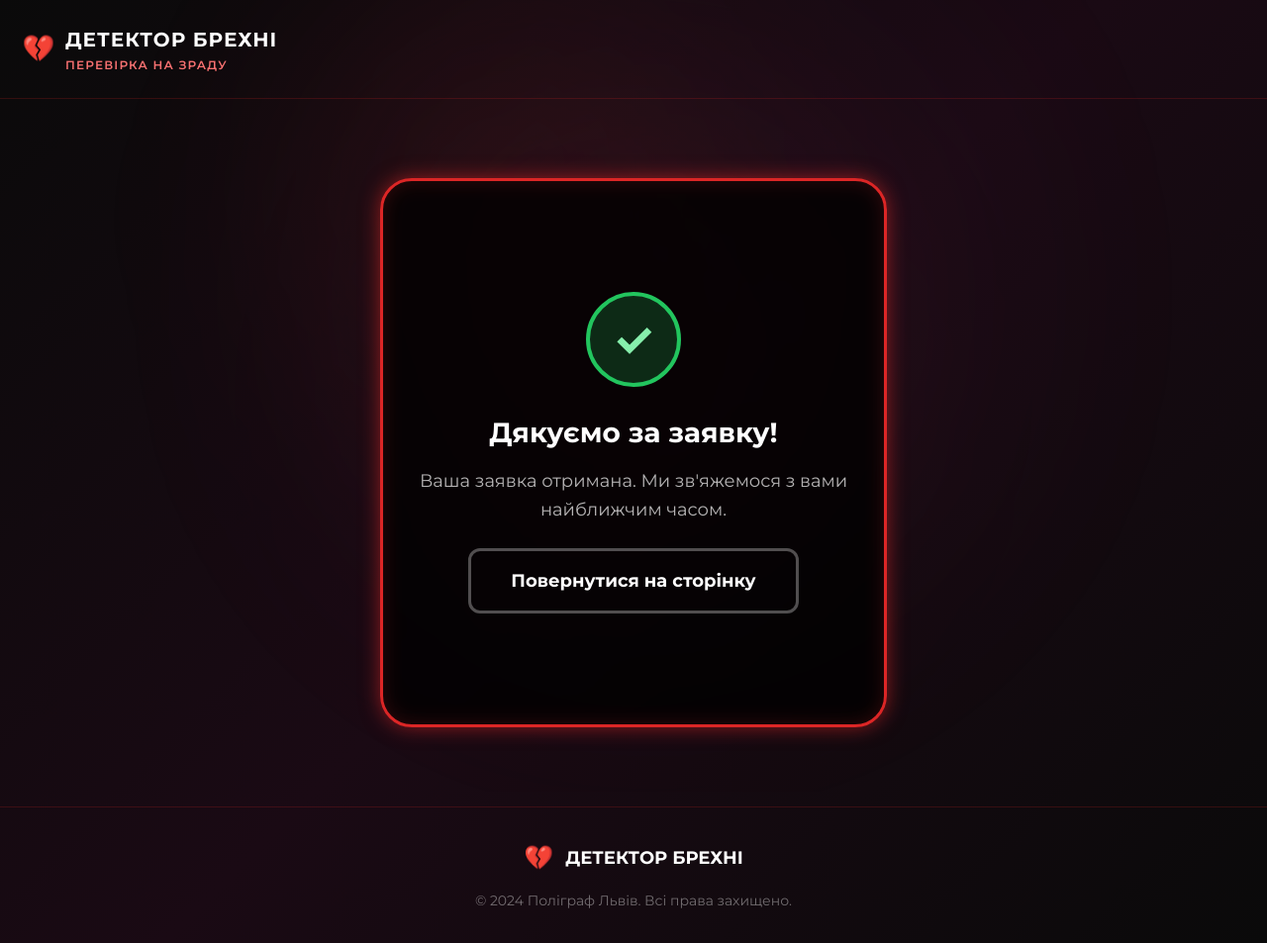
After one commit to BonisOleg/PoligraphNew, a Django app: page /perevirka-na-zradu/thank-you/ in a window 1280 px wide. The commit adds this page. Shown: the whole page at 99% size. Run offline with Django 4.2, Linux system fonts and the light colour scheme.

Commit message:
Landing TY

```diff
--- a/pages/urls.py
+++ b/pages/urls.py
@@ -14,8 +14,10 @@ urlpatterns = [
     path('consultation/', views.consultation_view, name='consultation'),
     path('perevirka-na-zradu/', views.infidelity_landing_view, name='infidelity_landing'),
     path('perevirka-na-zradu/submit/', views.infidelity_form_submit, name='infidelity_submit'),
+    path('perevirka-na-zradu/thank-you/', views.infidelity_thanks_view, name='infidelity_thanks'),
     path('korporatyvni-poslugy/', views.corporate_landing_view, name='corporate_landing'),
     path('korporatyvni-poslugy/submit/', views.corporate_form_submit, name='corporate_submit'),
+    path('korporatyvni-poslugy/thank-you/', views.corporate_thanks_view, name='corporate_thanks'),
     path('legal/<slug:slug>/', views.legal_document_view, name='legal'),
     path('health/', views.health_check, name='health'),
     path('favicon.ico', views.favicon_view, name='favicon'),
--- a/pages/views.py
+++ b/pages/views.py
@@ -515,3 +515,35 @@ def corporate_form_submit(request):
         logger.error(f'Error in corporate_form_submit: {e}')
         logger.error(traceback.format_exc())
         return JsonResponse({'success': False, 'error': 'Server error'}, status=500)
+
+
+def corporate_thanks_view(request):
+    """Thank You сторінка після відправки форми з корпоративного лендінгу (для Google Analytics)."""
+    try:
+        context = {
+            'title': 'Дякуємо за заявку | Поліграф Львів - Корпоративні послуги',
+            'phone': '+38 (067) 524-33-54',
+            'specialist_name': 'Керезвас Юліана Георгіївна',
+            'specialist_title': 'Поліграфолог, керівник представництва НАПУ',
+        }
+        return render(request, 'corporate_thanks.html', context)
+    except Exception as e:
+        logger.error(f'Error in corporate_thanks_view: {e}')
+        logger.error(traceback.format_exc())
+        return HttpResponseServerError(f'Server error: {str(e)}')
+
+
+def infidelity_thanks_view(request):
+    """Thank You сторінка після відправки форми з лендінгу перевірки на зраду (для Google Analytics)."""
+    try:
+        context = {
+            'title': 'Дякуємо за заявку | Перевірка на зраду | Детектор брехні Львів',
+            'phone': '+38 (067) 524-33-54',
+            'specialist_name': 'Керезвас Юліана Георгіївна',
+            'specialist_title': 'Керівниця представництва Національної асоціації поліграфологів України у Львівській області',
+        }
+        return render(request, 'infidelity_thanks.html', context)
+    except Exception as e:
+        logger.error(f'Error in infidelity_thanks_view: {e}')
+        logger.error(traceback.format_exc())
+        return HttpResponseServerError(f'Server error: {str(e)}')
--- a/static/css/infidelity-landing.css
+++ b/static/css/infidelity-landing.css
@@ -1076,3 +1076,20 @@ body {
         width: 100%;
     }
 }
+
+/* ============================================================================
+   Thank You page (infidelity)
+   ============================================================================ */
+.infidelity-form-section--thanks {
+    min-height: 60vh;
+    display: flex;
+    align-items: center;
+}
+.infidelity-form__success--page {
+    margin: 2rem 0;
+}
+.infidelity-form__success-back {
+    display: inline-block;
+    margin-top: 1.5rem;
+    text-decoration: none;
+}
--- a/static/js/corporate-landing.js
+++ b/static/js/corporate-landing.js
@@ -54,9 +54,8 @@ async function handleFormSubmit(event) {
         const data = await response.json();
 
         if (data.success) {
-            // Успіх!
-            hideForm();
-            showSuccessMessage();
+            window.location.href = '/korporatyvni-poslugy/thank-you/';
+            return;
         } else {
             // Помилка валідації або серверна помилка
             if (data.errors) {
--- a/static/js/infidelity-landing.js
+++ b/static/js/infidelity-landing.js
@@ -59,9 +59,8 @@ async function handleFormSubmit(event) {
         const data = await response.json();
 
         if (data.success) {
-            // Успіх!
-            hideForm();
-            showSuccessMessage();
+            window.location.href = '/perevirka-na-zradu/thank-you/';
+            return;
         } else {
             // Помилка валідації або серверна помилка
             if (data.errors) {
--- /dev/null
+++ b/templates/infidelity_thanks.html
@@ -0,0 +1,66 @@
+{% load static %}<!DOCTYPE html>
+<html lang="uk" class="h-full">
+<head>
+    <meta charset="UTF-8">
+    <meta name="viewport" content="width=device-width, initial-scale=1.0">
+    <title>{{ title }}</title>
+    <meta name="description" content="Дякуємо за заявку. Ми зв'яжемося з вами найближчим часом. Перевірка на зраду - детектор брехні Львів.">
+    <meta name="robots" content="noindex, follow">
+    <link rel="preconnect" href="https://fonts.googleapis.com">
+    <link rel="preconnect" href="https://fonts.gstatic.com" crossorigin>
+    <link href="https://fonts.googleapis.com/css2?family=Montserrat:wght@400;500;600;700;800&display=swap" rel="stylesheet">
+    <link rel="stylesheet" href="{% static 'css/infidelity-landing.css' %}">
+    {% csrf_token %}
+</head>
+<body class="infidelity-body">
+    <div class="infidelity-wrapper">
+        <div class="infidelity-background">
+            <div class="infidelity-background__glow infidelity-background__glow--1"></div>
+            <div class="infidelity-background__glow infidelity-background__glow--2"></div>
+            <div class="infidelity-background__glow infidelity-background__glow--3"></div>
+        </div>
+
+        <nav class="infidelity-nav">
+            <div class="infidelity-nav__container">
+                <div class="infidelity-nav__brand">
+                    <span class="infidelity-nav__emoji">💔</span>
+                    <div>
+                        <span class="infidelity-nav__title">ДЕТЕКТОР БРЕХНІ</span>
+                        <span class="infidelity-nav__subtitle">ПЕРЕВІРКА НА ЗРАДУ</span>
+                    </div>
+                </div>
+                <a href="tel:{{ phone }}" class="infidelity-nav__phone">
+                    <svg class="infidelity-nav__phone-icon" fill="none" stroke="currentColor" viewBox="0 0 24 24">
+                        <path stroke-linecap="round" stroke-linejoin="round" stroke-width="2" d="M3 5a2 2 0 012-2h3.28a1 1 0 01.948.684l1.498 4.493a1 1 0 01-.502 1.21l-2.257 1.13a11.042 11.042 0 005.516 5.516l1.13-2.257a1 1 0 011.21-.502l4.493 1.498a1 1 0 01.684.949V19a2 2 0 01-2 2h-1C9.716 21 3 14.284 3 6V5z" />
+                    </svg>
+                    <span>Зателефонувати</span>
+                </a>
+            </div>
+        </nav>
+
+        <section class="infidelity-form-section infidelity-form-section--thanks">
+            <div class="infidelity-form-container">
+                <div class="infidelity-form-glow"></div>
+                <div class="infidelity-form__card">
+                    <div class="infidelity-form__success infidelity-form__success--page">
+                        <div class="infidelity-form__success-icon">✓</div>
+                        <h1 class="infidelity-form__success-title">Дякуємо за заявку!</h1>
+                        <p class="infidelity-form__success-text">Ваша заявка отримана. Ми зв'яжемося з вами найближчим часом.</p>
+                        <a href="{% url 'pages:infidelity_landing' %}" class="infidelity-button infidelity-button--secondary infidelity-form__success-back">Повернутися на сторінку</a>
+                    </div>
+                </div>
+            </div>
+        </section>
+
+        <footer class="infidelity-footer">
+            <div class="infidelity-footer__content">
+                <div class="infidelity-footer__brand">
+                    <span class="infidelity-footer__emoji">💔</span>
+                    <span class="infidelity-footer__text">ДЕТЕКТОР БРЕХНІ</span>
+                </div>
+                <p class="infidelity-footer__copyright">© 2024 Поліграф Львів. Всі права захищено.</p>
+            </div>
+        </footer>
+    </div>
+</body>
+</html>
```
Also changed, not shown: static/css/corporate-landing.css (+17 -0 lines), templates/corporate_thanks.html (added, +63 -0 lines).
